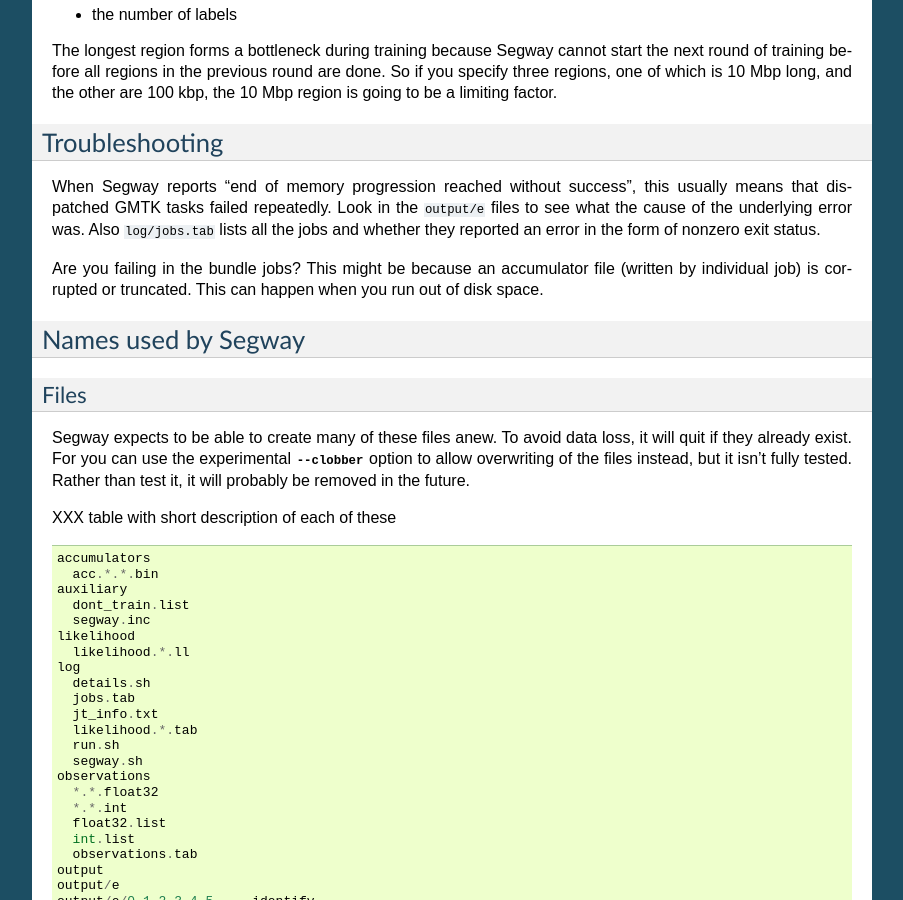
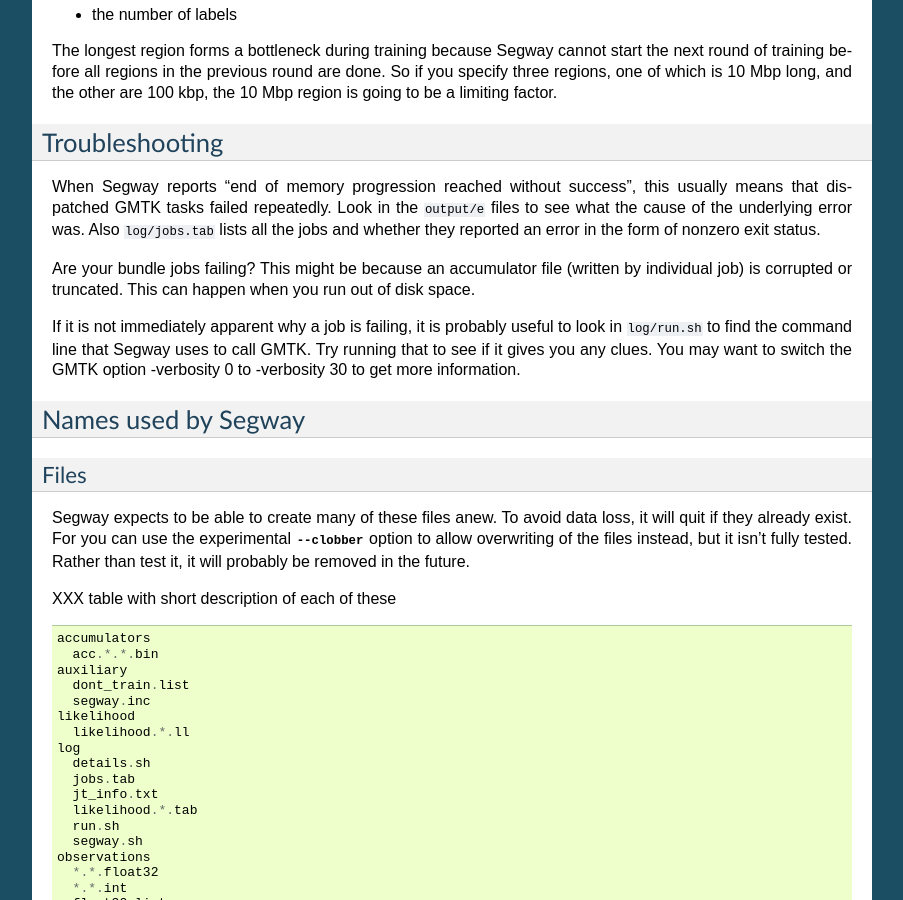
Before and after one commit to hoffmangroup/segway, a Sphinx documentation site: the page built from doc/segway.rst, in a window 1280 px wide and 900 px high, scrolled down 9984 px. Shown: the whole window, without its empty margins (198-1101 px from the left). Built offline with Sphinx 7.4.7, drawn with Linux system fonts in a browser that asks for light colours; formulas are drawn with MathJax 3.

Commit message:
* segway: fix bug where aborted jobs were not returning maxvmem/vmem info
* segway: make RuntimeError for edge of memory usage progression print
  troubleshooting information below traceback

```diff
--- a/doc/segway.rst
+++ b/doc/segway.rst
@@ -669,10 +669,15 @@ repeatedly. Look in the ``output/e`` files to see what the cause of
 the underlying error was. Also ``log/jobs.tab`` lists all the jobs and
 whether they reported an error in the form of nonzero exit status.
 
-Are you failing in the bundle jobs? This might be because an
-accumulator file (written by individual job) is corrupted or
-truncated. This can happen when you run out of disk space.
+Are your bundle jobs failing? This might be because an accumulator
+file (written by individual job) is corrupted or truncated. This can
+happen when you run out of disk space.
 
+If it is not immediately apparent why a job is failing, it is probably
+useful to look in ``log/run.sh`` to find the command line that Segway
+uses to call GMTK. Try running that to see if it gives you any clues.
+You may want to switch the GMTK option -verbosity 0 to -verbosity 30
+to get more information.
 
 Names used by Segway
 ====================
```
Also changed, not shown: 3 other files.
